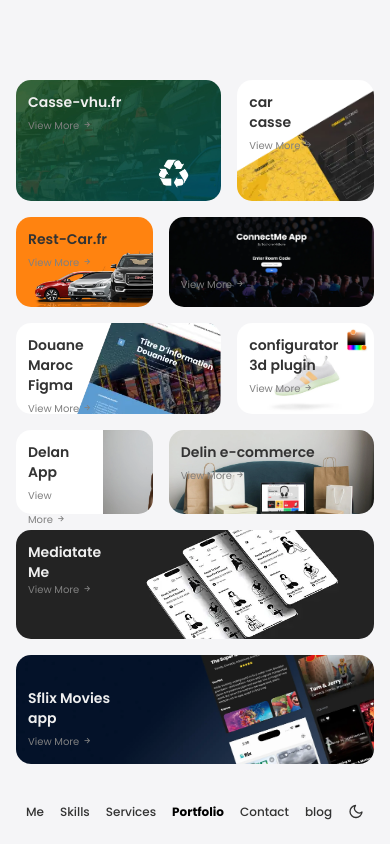
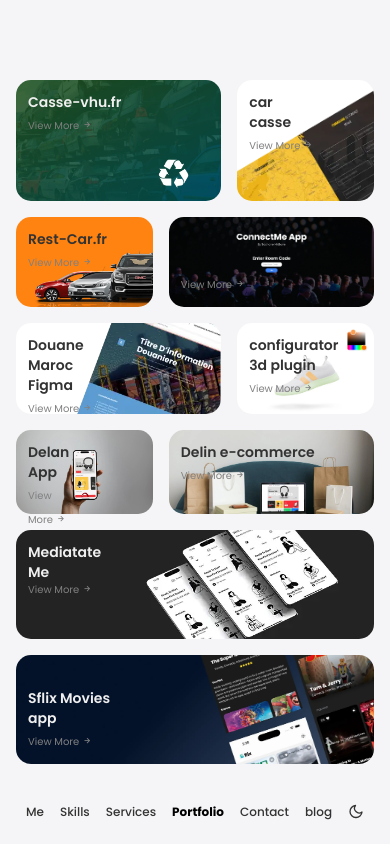
Before and after one commit to hrittane/PORTFOLIO, a Next.js app: page /portfolio in a window 390 px wide. Built offline with nearby package versions, Linux system fonts and the light colour scheme.

Commit message:
delin mobile updated

```diff
--- a/src/app/portfolio/page.tsx
+++ b/src/app/portfolio/page.tsx
@@ -205,7 +205,7 @@
                             transition={{ duration: 0.3, delay: 0.2 }}
 
 
-                            className="relative w-[40%]  bg-white rounded-[15px] dark:bg-[#1C1D1F] bg-cover bg-no-repeat cursor-pointer" style={{ backgroundImage: `url("apps/delinMobile.webp")`, backgroundPosition: 'calc(100% + 87px) bottom' }} onClick={() => { setOpenModalDelin(!openModalDelin) }}>
+                            className="relative w-[40%]  bg-white rounded-[15px] dark:bg-[#1C1D1F] bg-cover bg-no-repeat cursor-pointer" style={{ backgroundImage: `url("apps/delinMobile.webp")` }} onClick={() => { setOpenModalDelin(!openModalDelin) }}>
 
                             <div className=" absolute top-0 m-3 sm:m-5 md:m-6 ">
                                 <h1 className=" font-semibold  text-[#333333] text-sm md:text-xl lg:text-1xl" >Delan <br></br>App</h1>
```
